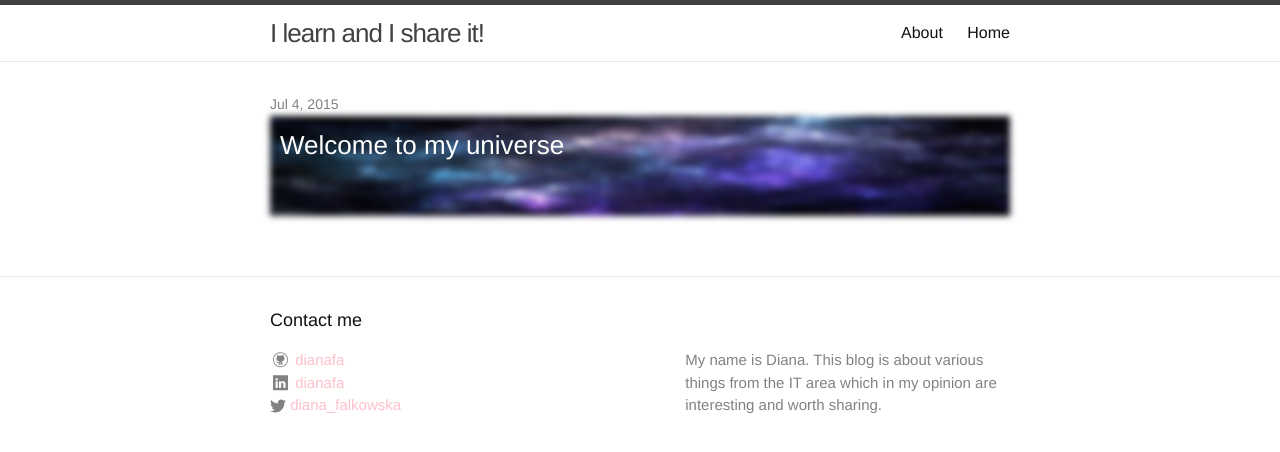
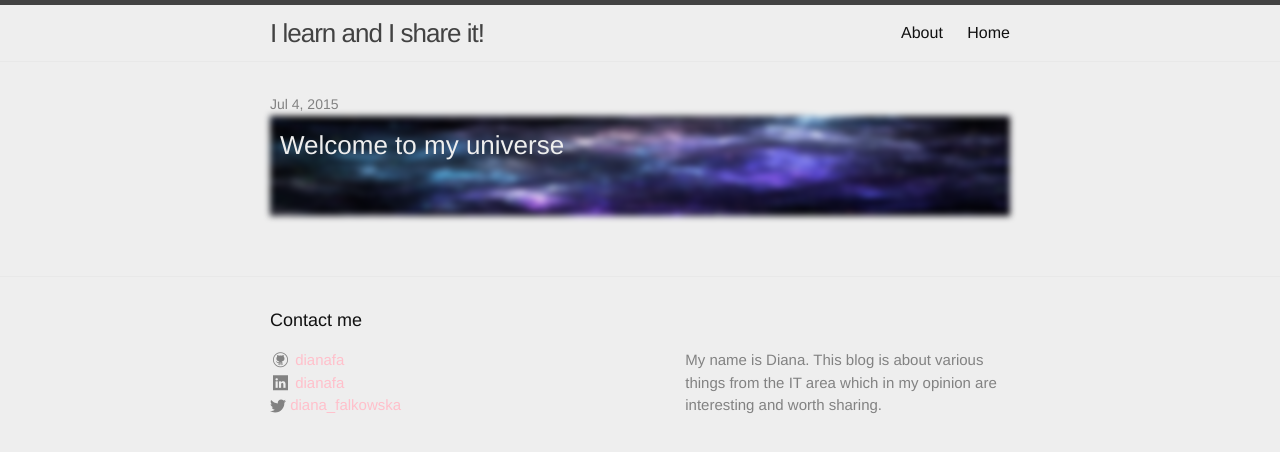
Before and after one commit to dianafa/dianafa.github.io, a Jekyll site: the page built from blog/index.html, in a window 1280 px wide. Shown: the top 452 px of the page. Built offline with Jekyll 4.4.1, drawn with Linux system fonts in a browser that asks for light colours.

Commit message:
update bg color

```diff
--- a/css/main.scss
+++ b/css/main.scss
@@ -12,7 +12,7 @@ $base-line-height: 1.5;
 $spacing-unit:     30px;
 
 $text-color:       #111;
-$background-color: white;
+$background-color: #eee;
 $brand-color:      pink;
 
 $grey-color:       #828282;
```
